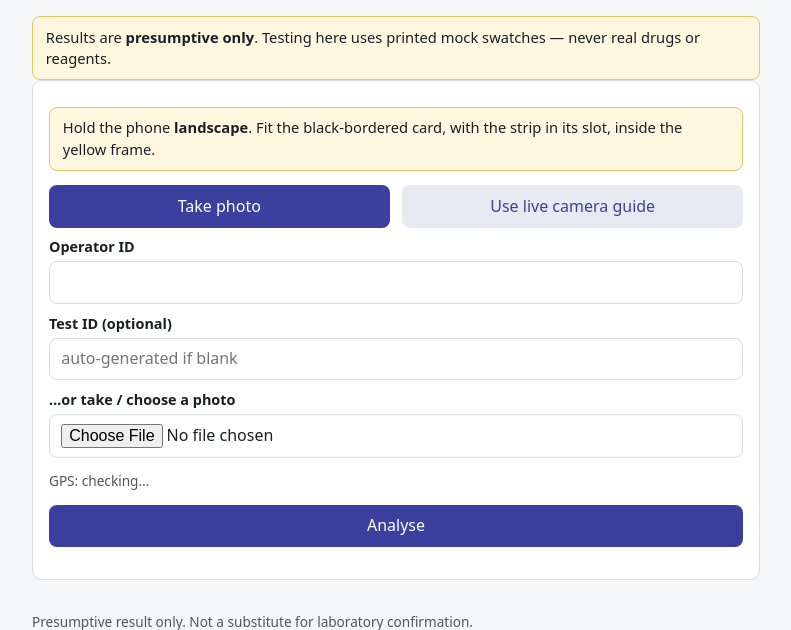
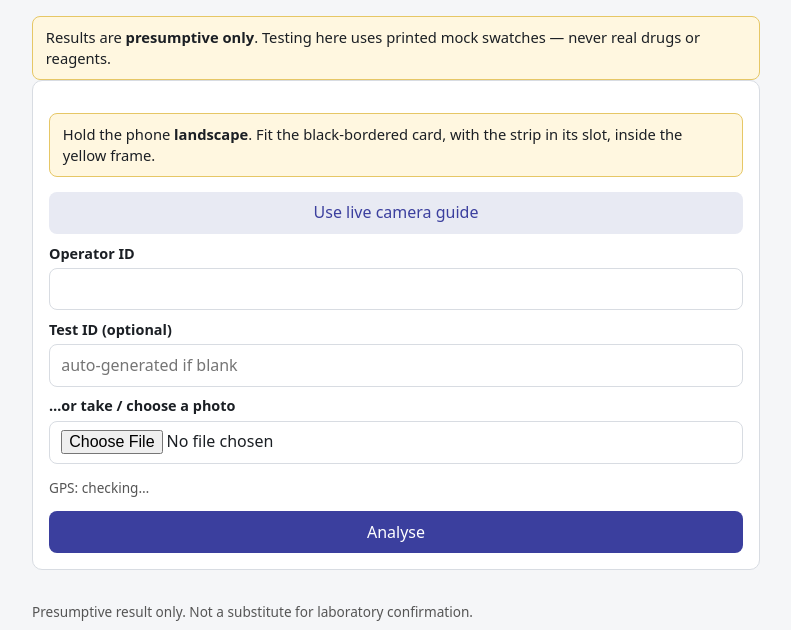
Before and after one commit to AdrielJacobAjai/First, a Flask app: page / in a window 1280 px wide. Shown: the part 50-680 px from the top of the page, without its empty margins (244-1035 px from the left). Run offline with Flask 3, Linux system fonts and the light colour scheme.

Commit message:
Fix capture page: hidden buttons, captured-photo preview, retake, favicon
Co-Authored-By: Claude Sonnet 5.5 <noreply@anthropic.com>
Claude-Session: https://claude.ai/code/session_012RFQvmumxwpixQmCEKjkS7

```diff
--- a/chromaseal/app.py
+++ b/chromaseal/app.py
@@ -155,6 +155,11 @@ def tamper_demo(record_id):
     return redirect(url_for("verify", record_id=record_id))
 
 
+@app.get("/favicon.ico")
+def favicon():
+    return "", 204
+
+
 @app.get("/about")
 def about():
     return render_template("about.html")
--- a/chromaseal/static/capture.js
+++ b/chromaseal/static/capture.js
@@ -26,6 +26,11 @@
     return { x, y, w, h };
   }
 
+  $("retake").addEventListener("click", () => {
+    blob = null; go.disabled = true; $("preview").hidden = true; $("retake").hidden = true;
+    $("hint").hidden = false; msg.textContent = ""; $("cam").click();
+  });
+
   $("cam").addEventListener("click", async () => {
     if (!navigator.mediaDevices || !navigator.mediaDevices.getUserMedia) {
       msg.textContent = "Live camera needs HTTPS or localhost. Use the photo picker below instead.";
@@ -38,17 +43,21 @@
     v.srcObject = stream;
     v.addEventListener("loadedmetadata", layoutGuide);
     $("stage").hidden = false; $("snap").hidden = false; $("cam").hidden = true;
+    $("preview").hidden = true; msg.textContent = "Fit the card inside the yellow frame, then tap Take photo.";
   });
 
   $("snap").addEventListener("click", () => {
     const v = $("video"), r = layoutGuide();
-    if (!r) return;
+    if (!r) { msg.textContent = "Camera is still starting — wait a moment and try again."; return; }
     const c = document.createElement("canvas");
     c.width = Math.round(r.w * v.videoWidth); c.height = Math.round(r.h * v.videoHeight);
     c.getContext("2d").drawImage(v, r.x * v.videoWidth, r.y * v.videoHeight, c.width, c.height, 0, 0, c.width, c.height);
     c.toBlob((b) => {   // cropped to the guide frame: the whole image IS the card
       blob = b; source = "guide"; go.disabled = false;
-      msg.textContent = "Photo captured. Enter operator ID and press Analyse.";
+      $("previewImg").src = URL.createObjectURL(b); $("preview").hidden = false;
+      $("retake").hidden = false; $("hint").hidden = true;
+      msg.textContent = "Photo captured. Enter your operator ID below and press Analyse.";
+      $("operator_id").focus();
       stream.getTracks().forEach((t) => t.stop());
       $("stage").hidden = true; $("snap").hidden = true; $("cam").hidden = false;
     }, "image/jpeg", 0.95);
--- a/chromaseal/templates/base.html
+++ b/chromaseal/templates/base.html
@@ -8,6 +8,7 @@
   :root { --bg:#f5f6f8; --fg:#1b1f24; --card:#fff; --line:#d8dce2; --accent:#3b3f9e;
           --pos:#b3261e; --neg:#1e7a3c; --inc:#a86a00; --inv:#555; }
   * { box-sizing: border-box; }
+  [hidden] { display:none !important; }
   body { margin:0; font:16px/1.45 system-ui, sans-serif; background:var(--bg); color:var(--fg); }
   header { background:var(--accent); color:#fff; padding:.7rem 1rem; display:flex; gap:1.2rem; align-items:baseline; flex-wrap:wrap; }
   header a { color:#fff; text-decoration:none; opacity:.85 } header a:hover { opacity:1 }
--- a/chromaseal/templates/capture.html
+++ b/chromaseal/templates/capture.html
@@ -6,10 +6,13 @@
     <video id="video" autoplay playsinline muted style="width:100%;border-radius:8px;background:#000"></video>
     <div id="guide" style="position:absolute;border:3px dashed #ffe066;box-shadow:0 0 0 9999px rgba(0,0,0,.45);pointer-events:none"></div>
   </div>
+  <div id="preview" hidden style="margin-top:.6rem"><b>Captured photo</b> — check the whole card is visible and sharp.<br><img id="previewImg" alt="captured photo"></div>
+  <p id="msg" role="status" style="font-weight:600"></p>
   <p id="hint" class="notice" style="margin-top:.6rem">Hold the phone <b>landscape</b>. Fit the black-bordered card, with the strip in its slot, inside the yellow frame.</p>
   <div class="row" style="margin-top:.6rem">
     <button id="snap" type="button" hidden>Take photo</button>
     <button id="cam" type="button" class="secondary">Use live camera guide</button>
+    <button id="retake" type="button" class="secondary" hidden>Retake</button>
   </div>
   <form id="form" autocomplete="off">
     <label for="operator_id">Operator ID</label>
@@ -20,7 +23,6 @@
     <input id="photo" type="file" accept="image/*" capture="environment">
     <p id="gps" style="font-size:.85rem;color:#555">GPS: checking…</p>
     <button id="go" type="submit" disabled>Analyse</button>
-    <p id="msg" role="status"></p>
   </form>
 </div>
 <script>window.BOARD_ASPECT = {{ aspect }};</script>
```
